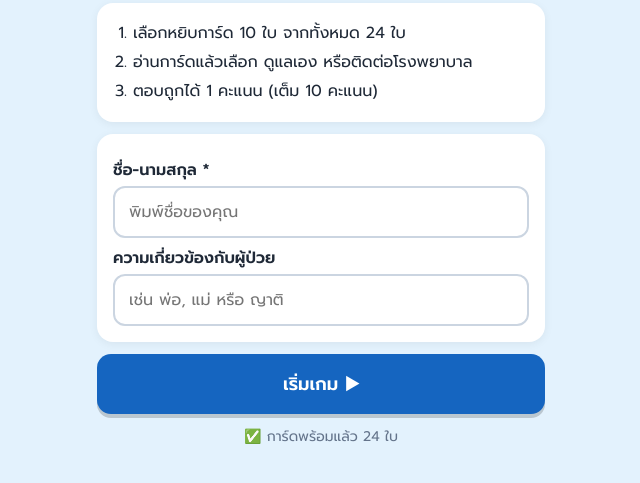
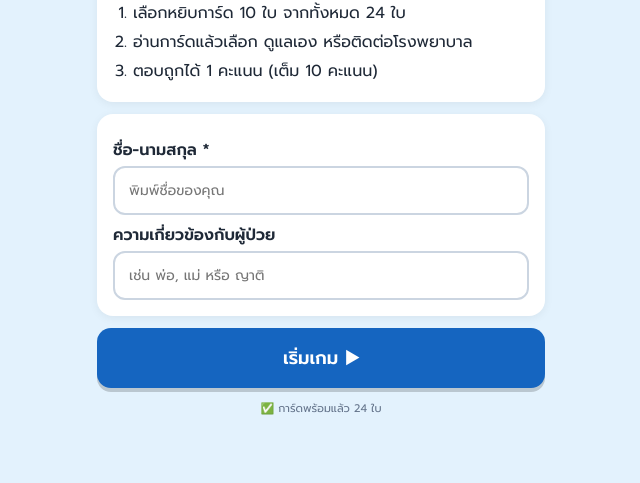
Before and after one commit to metcton/health-card, a plain HTML site: page index.html in a window 1280 px wide. Shown: the part 233-716 px from the top of the page, without its empty margins (319-959 px from the left). Drawn offline with Linux system fonts and the light colour scheme.

Commit message:
Add files via upload

```diff
--- a/index.html
+++ b/index.html
@@ -30,15 +30,15 @@
   .logo{text-align:center}
   .box{background:#fff;border-radius:16px;padding:16px;box-shadow:0 2px 10px rgba(0,0,0,.06)}
   .rules{padding-left:20px;line-height:1.8}
-  label{display:block;font-weight:600;margin:8px 0 4px}
-  input{width:100%;font:inherit;font-size:16px;padding:12px 14px;border:2px solid #cbd5e1;border-radius:12px}
+  label{display:block;font-weight:550;margin:8px 0 4px}
+  input{width:100%;font:inherit;font-size:14px;padding:12px 14px;border:2px solid #cbd5e1;border-radius:12px}
   input.error{border-color:var(--doc)}
   .btn{width:100%;padding:16px;border-radius:14px;font-size:18px;font-weight:600;color:#fff;
        background:var(--main);box-shadow:0 4px 0 rgba(0,0,0,.18)}
   .btn:active{transform:translateY(3px);box-shadow:none}
   .btn.ghost{background:#fff;color:var(--main);border:2px solid var(--main);box-shadow:none}
   .center{text-align:center}
-  .note{font-size:14px;color:#64748b;text-align:center}
+  .note{font-size:11px;color:#64748b;text-align:center}
   .warn{background:#fef3c7;border:2px solid #f59e0b;border-radius:12px;padding:12px;font-size:14px;line-height:1.6}
 
   /* ---------- หน้าเกม: กองการ์ด ---------- */
```
Also changed, not shown: cards/head.png.
